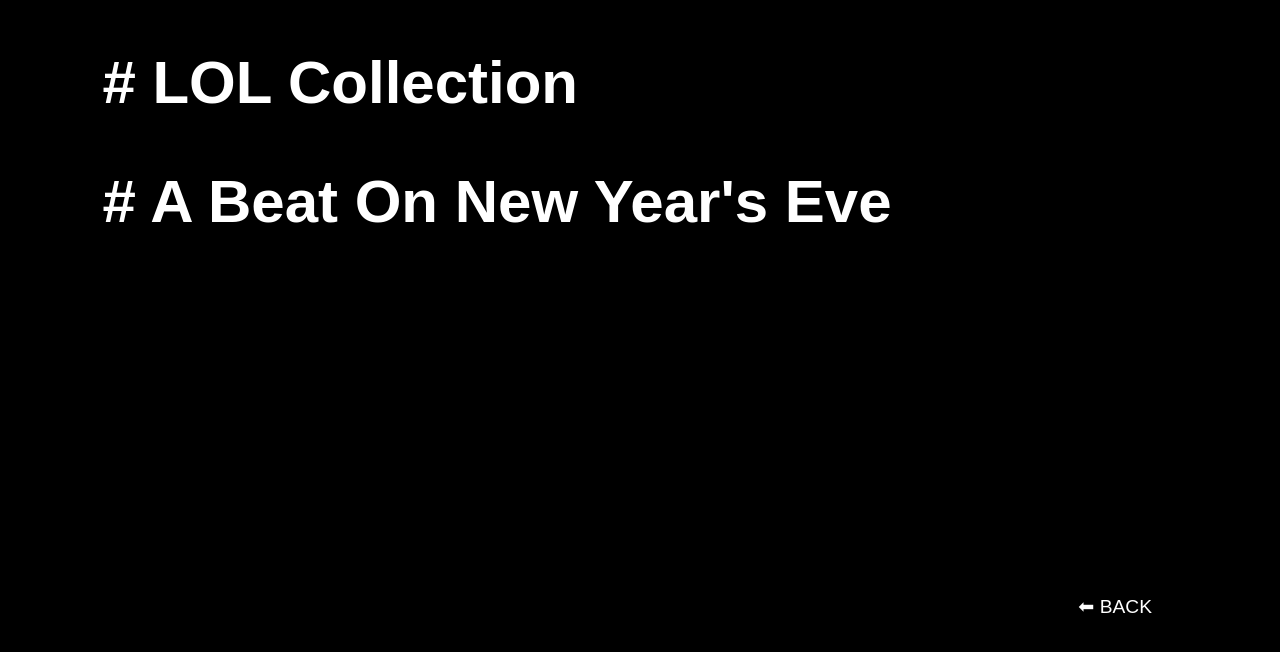
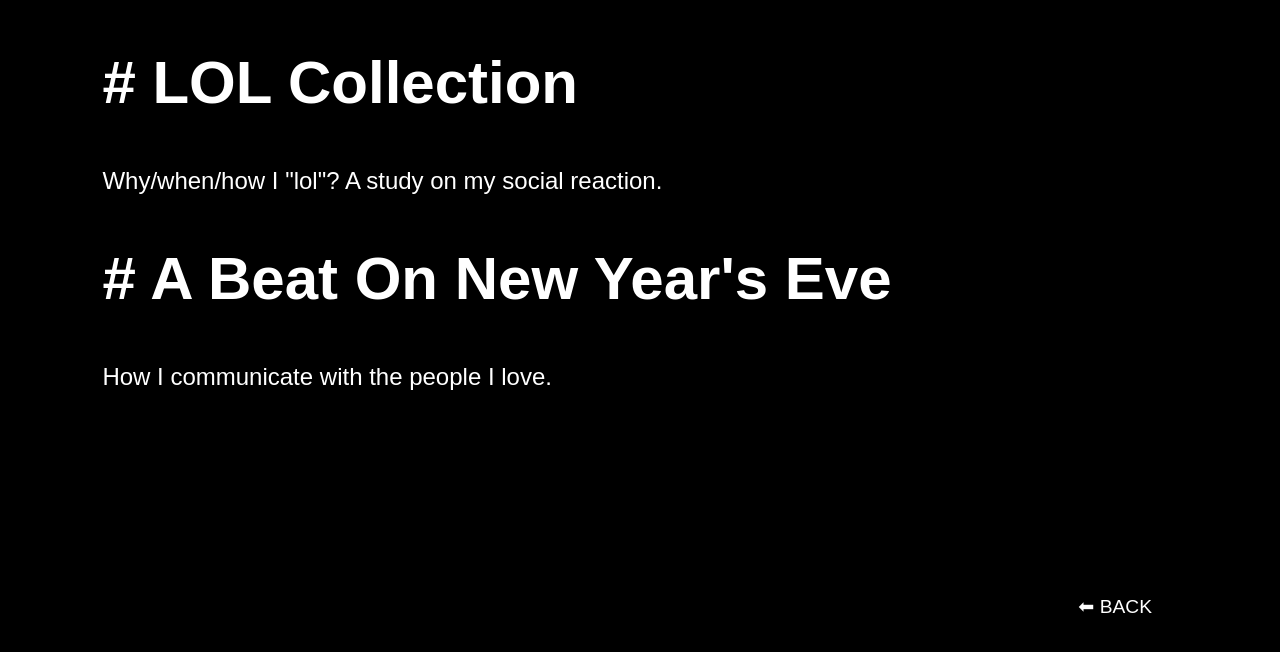
Before and after one commit to mizardblack/none_linear_project, a plain HTML site: page who_am_i.html in a window 1280 px wide. Shown: the part 102-754 px from the top of the page. Drawn offline with Linux system fonts and the light colour scheme; a web font is replaced by a local one.

Commit message:
Update project brief intro

```diff
--- a/styles.css
+++ b/styles.css
@@ -5,10 +5,6 @@ body {
 a {
     text-decoration: none;
     color:white;
-}
-
-p {
-    font-family: hero-new, sans-serif;
 }
 
 .index {
@@ -20,11 +16,17 @@ p {
     padding:12.5vh 8vw;
     height:600px;
 }
+
+p {
+    font-family: hero-new, sans-serif;
+    font-size: .6em;
+}
+
 .description {
     font-family: hero-new, sans-serif;
     background: white;
     color:black;
-    font-size:1.4em;
+    font-size:2em;
     padding:15vh 8vw;
     height:600px;
 }
--- a/who_am_i.html
+++ b/who_am_i.html
@@ -15,12 +15,12 @@
 
         <a href="https://mizardblack.github.io/lol_collection/" target="_blank">
             <h2># LOL Collection</h2>
-            <p></p>
+            <p>Why/when/how I "lol"? A study on my social reaction.</p>
         </a>
 
         <a href="https://splice.com/sounds/beatmaker/494350e98751" target="_blank">
             <h2># A Beat On New Year's Eve</h2>
-            <p></p>
+            <p>How I communicate with the people I love.</p>
         </a>
     </div>
 
```
Also changed, not shown: where_am_i_going.html (+2 -2 lines), why_am_i_here.html (+2 -2 lines).
